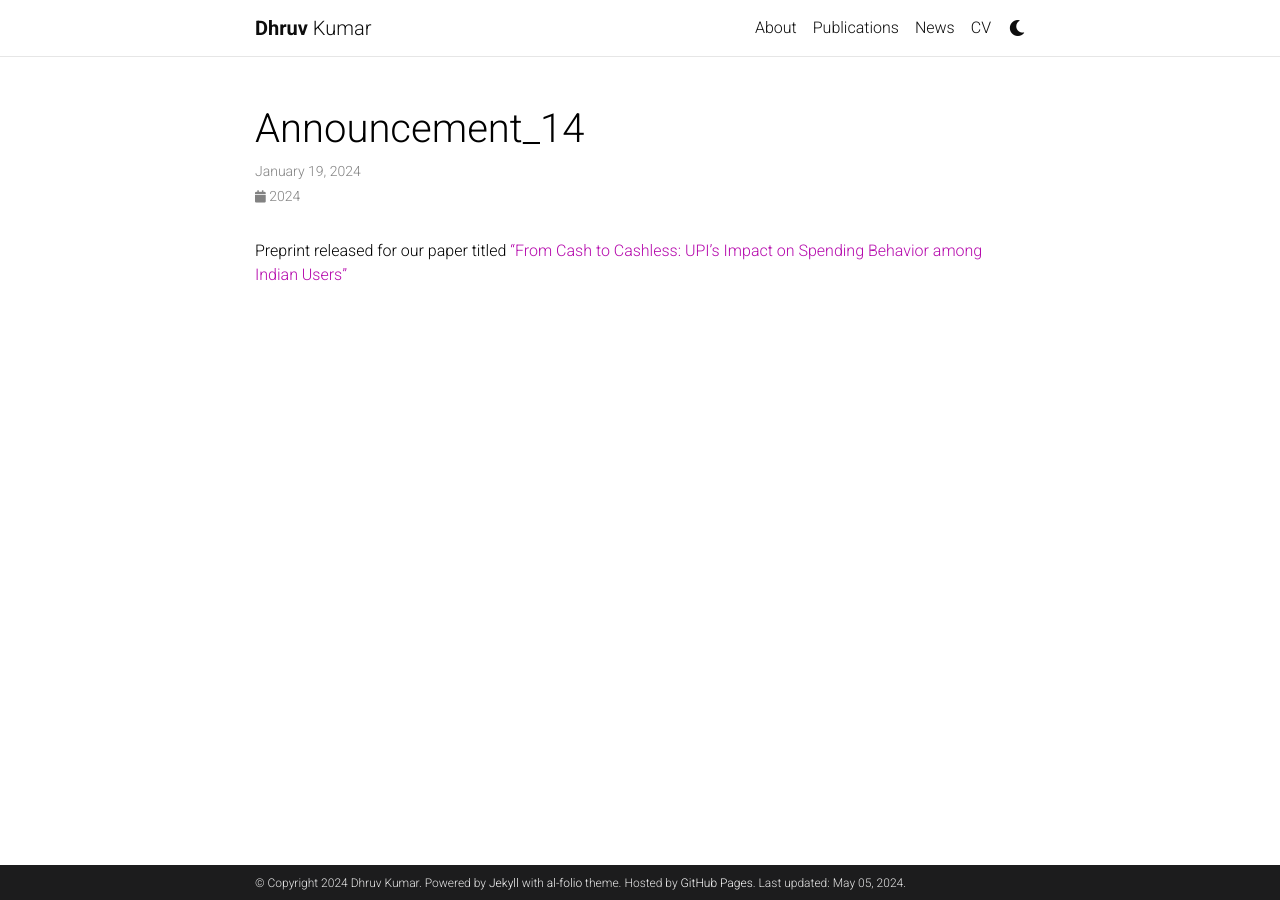
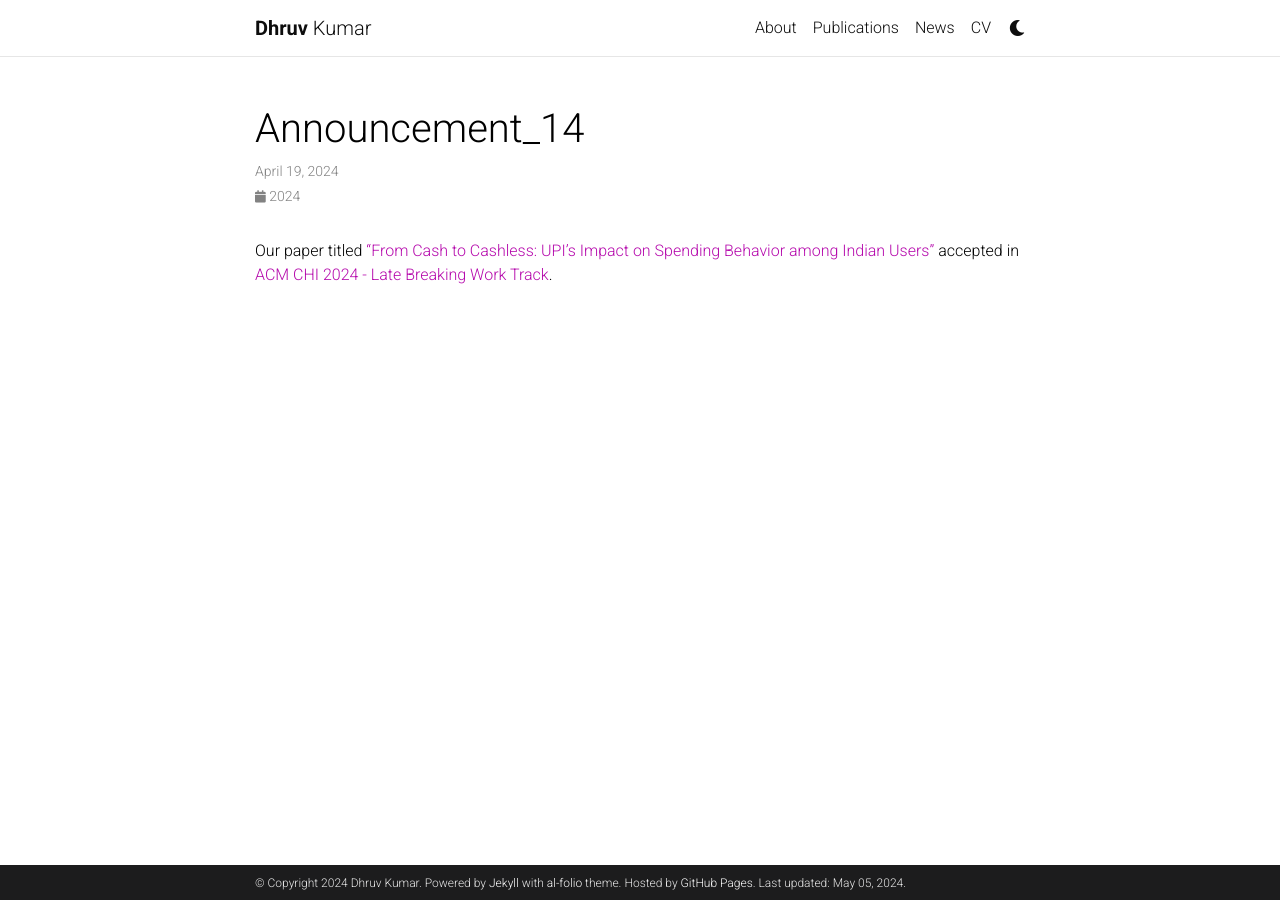
Before and after one commit to kudhru/kudhru.github.io, a Jekyll site: the page built from _news/announcement_14.md, in a window 1280 px wide. Built offline with Jekyll 4.4.1, drawn with Linux system fonts in a browser that asks for light colours; comment, search, counter and statistics services are not loaded; a style sheet for code colours, icons or effects is not loaded.

Commit message:
announce paper acceptance

```diff
--- a/_news/announcement_14.md
+++ b/_news/announcement_14.md
@@ -1,7 +1,7 @@
 ---
 layout: post
-date: 2024-01-19 12:00:00-0400
+date: 2024-04-19 12:00:00-0400
 inline: true
 ---
 
-Preprint released for our paper titled <a href="https://arxiv.org/abs/2401.09937">"From Cash to Cashless: UPI's Impact on Spending Behavior among Indian Users"</a>
+Our paper titled <a href="https://arxiv.org/abs/2401.09937">"From Cash to Cashless: UPI's Impact on Spending Behavior among Indian Users"</a> accepted in <a href="https://chi2024.acm.org/for-authors/late-breaking-work/">ACM CHI 2024 - Late Breaking Work Track</a>.
```
